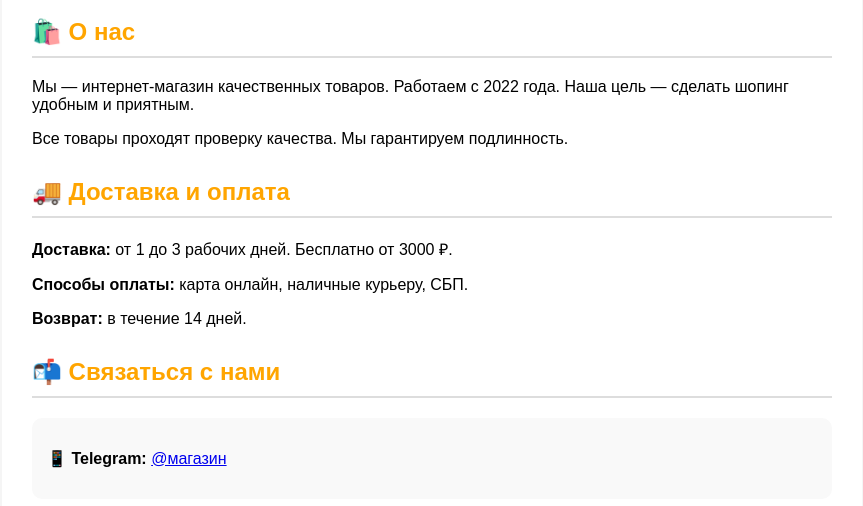
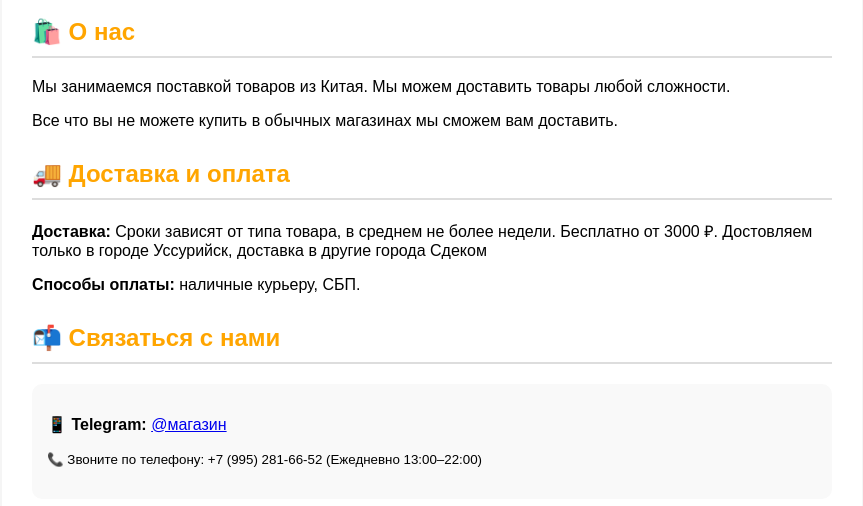
Before and after one commit to BurntHallow/shop1, a plain HTML site: page info.html in a window 1280 px wide. Shown: the part 170-676 px from the top of the page, without its empty margins (208-1071 px from the left). Drawn offline with Linux system fonts and the light colour scheme.

Commit message:
Update info.html

```diff
--- a/info.html
+++ b/info.html
@@ -73,21 +73,21 @@
 
         <div class="section">
             <h2>🛍️ О нас</h2>
-            <p>Мы — интернет-магазин качественных товаров. Работаем с 2022 года. Наша цель — сделать шопинг удобным и приятным.</p>
-            <p>Все товары проходят проверку качества. Мы гарантируем подлинность.</p>
+            <p>Мы занимаемся поставкой товаров из Китая. Мы можем доставить товары любой сложности. </p>
+            <p>Все что вы не можете купить в обычных магазинах мы сможем вам доставить.</p>
         </div>
 
         <div class="section">
             <h2>🚚 Доставка и оплата</h2>
-            <p><strong>Доставка:</strong> от 1 до 3 рабочих дней. Бесплатно от 3000 ₽.</p>
-            <p><strong>Способы оплаты:</strong> карта онлайн, наличные курьеру, СБП.</p>
-            <p><strong>Возврат:</strong> в течение 14 дней.</p>
+            <p><strong>Доставка:</strong> Сроки зависят от типа товара, в среднем не более недели. Бесплатно от 3000 ₽. Достовляем только в городе Уссурийск, доставка в другие города Сдеком </p>
+            <p><strong>Способы оплаты:</strong> наличные курьеру, СБП.</p>
         </div>
 
         <div class="section">
             <h2>📬 Связаться с нами</h2>
             <div class="contact">
-                <p><strong>📱 Telegram:</strong> <a href="https://t.me/autofamyli" target="_blank">@магазин</a></p>
+                <p><strong>📱 Telegram:</strong> <a href="https://t.me/BurntHallow" target="_blank">@магазин</a></p>
+                <p><small>📞 Звоните по телефону: +7 (995) 281-66-52 (Ежедневно 13:00–22:00)</small></p>
             </div>
         </div>
     </div>
```
